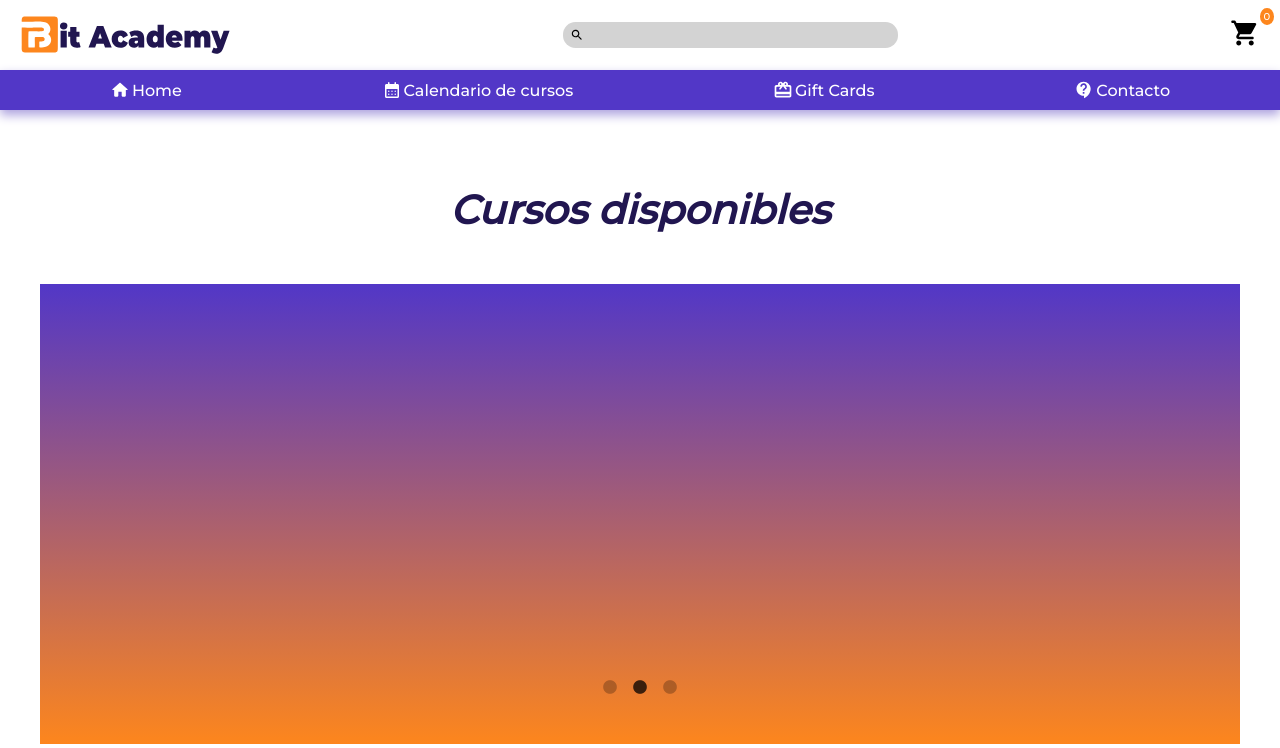
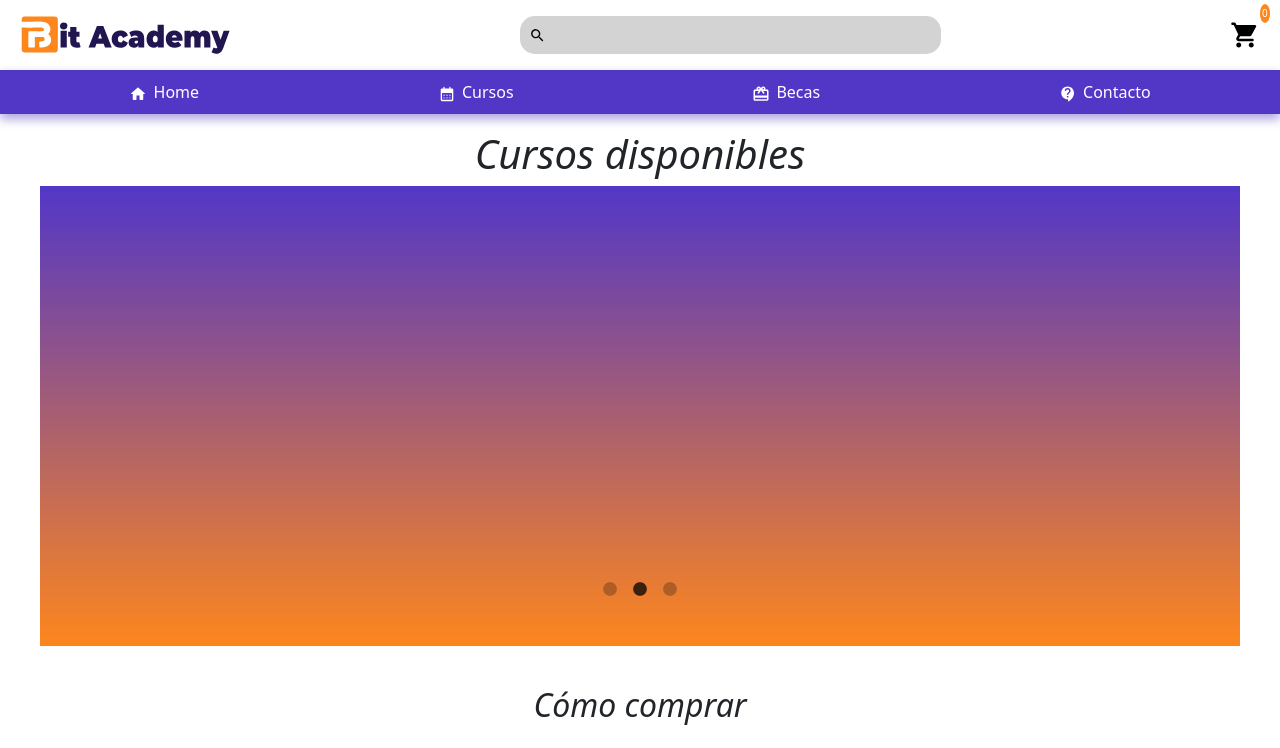
Before and after one commit to agusmd1/TPInterfaces, a plain HTML site: page index.html in a window 1280 px wide. Shown: the top 748 px of the page. Drawn offline with nearby package versions, Linux system fonts and the light colour scheme.

Commit message:
iconitos del nav arreglados

```diff
--- a/css/estilos_generales.css
+++ b/css/estilos_generales.css
@@ -198,7 +198,7 @@ footer a {
 }
 
 /***************************Responsive*****************************/
- @media screen and (max-width:60em) {
+@media screen and (max-width:60em) {
 
 
     #inicio {
--- a/index.html
+++ b/index.html
@@ -11,6 +11,11 @@
     <link rel="stylesheet" href="./js/slick-1.8.1/slick/slick.css">
     <link rel="stylesheet" href="js/slick-1.8.1/slick/slick-theme.css">
     <link rel="stylesheet" href="css/slider.css">
+    <link href="https://cdn.jsdelivr.net/npm/bootstrap@5.3.0/dist/css/bootstrap.min.css" rel="stylesheet"
+        integrity="sha384-9ndCyUaIbzAi2FUVXJi0CjmCapSmO7SnpJef0486qhLnuZ2cdeRhO02iuK6FUUVM" crossorigin="anonymous">
+    <script src="https://cdn.jsdelivr.net/npm/bootstrap@5.3.0/dist/js/bootstrap.bundle.min.js"
+        integrity="sha384-geWF76RCwLtnZ8qwWowPQNguL3RmwHVBC9FhGdlKrxdiJJigb/j/68SIy3Te4Bkz"
+        crossorigin="anonymous"></script>
 </head>
 
 <body>
@@ -20,26 +25,27 @@
             <input class="buscador" type="search" name="q">
             <ul class="resultados ocultar"></ul>
         </div>
-        <div  class="grupo">
-        <div>
-            <img class="carrito" src="img/shopping_cart_black_48dp.svg" alt="carrito">
-            <span class="cantidad">0</span>
+        <div class="grupo">
+            <div>
+                <img class="carrito" src="img/shopping_cart_black_48dp.svg" alt="carrito">
+                <span class="cantidad">0</span>
 
-        </div>
+            </div>
             <ul class="compras ocultar">
                 <li id="sin-cursos">Todavía no se han obtenido cursos.</li>
             </ul>
         </div>
     </header>
+
     <nav> <!--MENU-->
         <ul class="menu">
-            <li><img class="icono" src="img/home_white_48dp.svg" alt="icono de home"> <a href="index.html">Home</a></li>
-            <li><img class="icono" src="img/calendar_month_white_48dp.svg" alt="icono de calendario"><a
-                    href="calendario.html">Calendario de cursos</a></li>
-            <li><img class="icono" src="img/card_giftcard_white_48dp.svg" alt="icono de giftcard"><a
-                    href="gift_card.html">Gift Cards</a></li>
-            <li><img class="icono" src="img/contact_support_white_48dp.svg" alt="icono de contacto"><a
-                    href="contacto.html">Contacto</a></li>
+            <li><a href="index.html"><img class="icono" src="img/home_white_48dp.svg" alt="icono de home"> Home</a></li>
+            <li><a href="calendario.html"><img class="icono" src="img/calendar_month_white_48dp.svg"
+                        alt="icono de calendario"> Cursos</a></li>
+            <li><a href="gift_card.html"><img class="icono" src="img/card_giftcard_white_48dp.svg" alt="icono de giftcard">
+                    Becas</a></li>
+            <li><a href="contacto.html"><img class="icono" src="img/contact_support_white_48dp.svg"
+                        alt="icono de contacto"> Contacto</a></li>
         </ul>
     </nav>
     <main>
```
